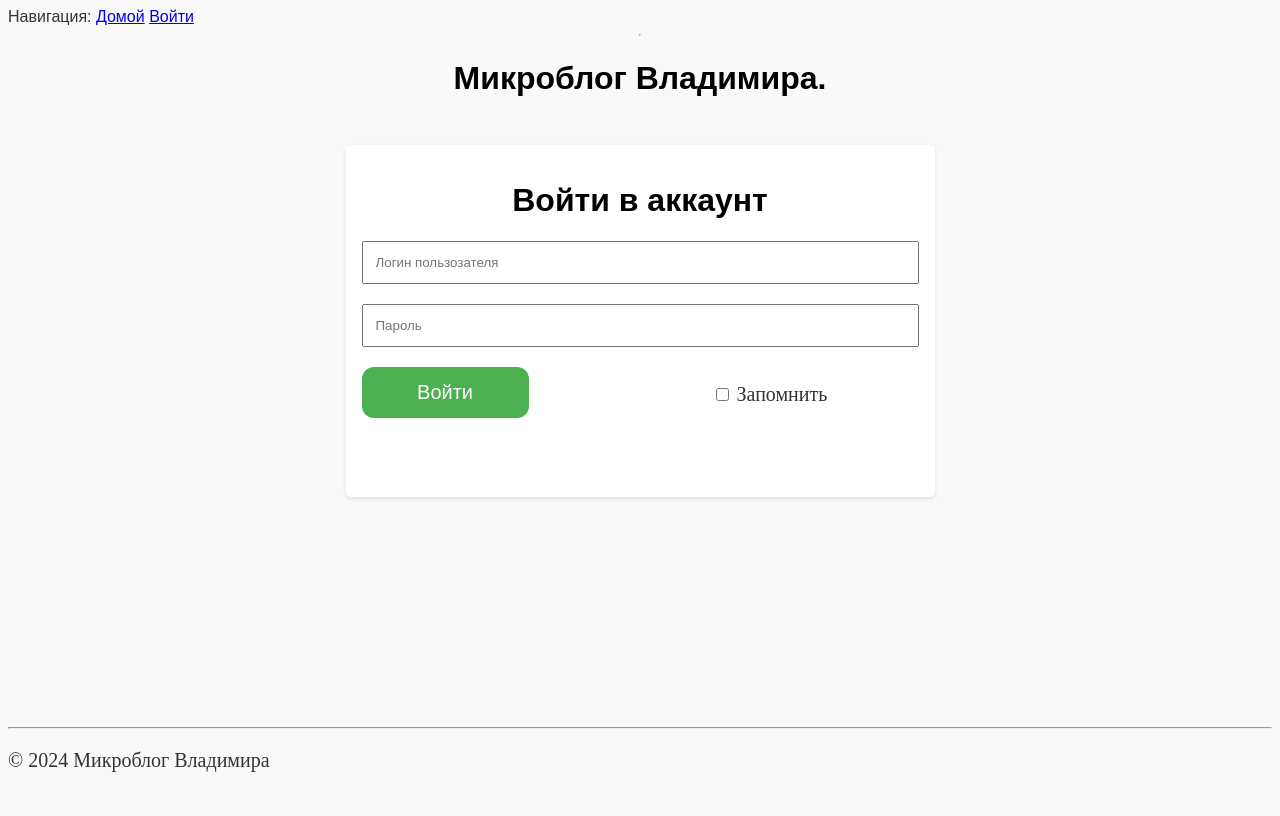
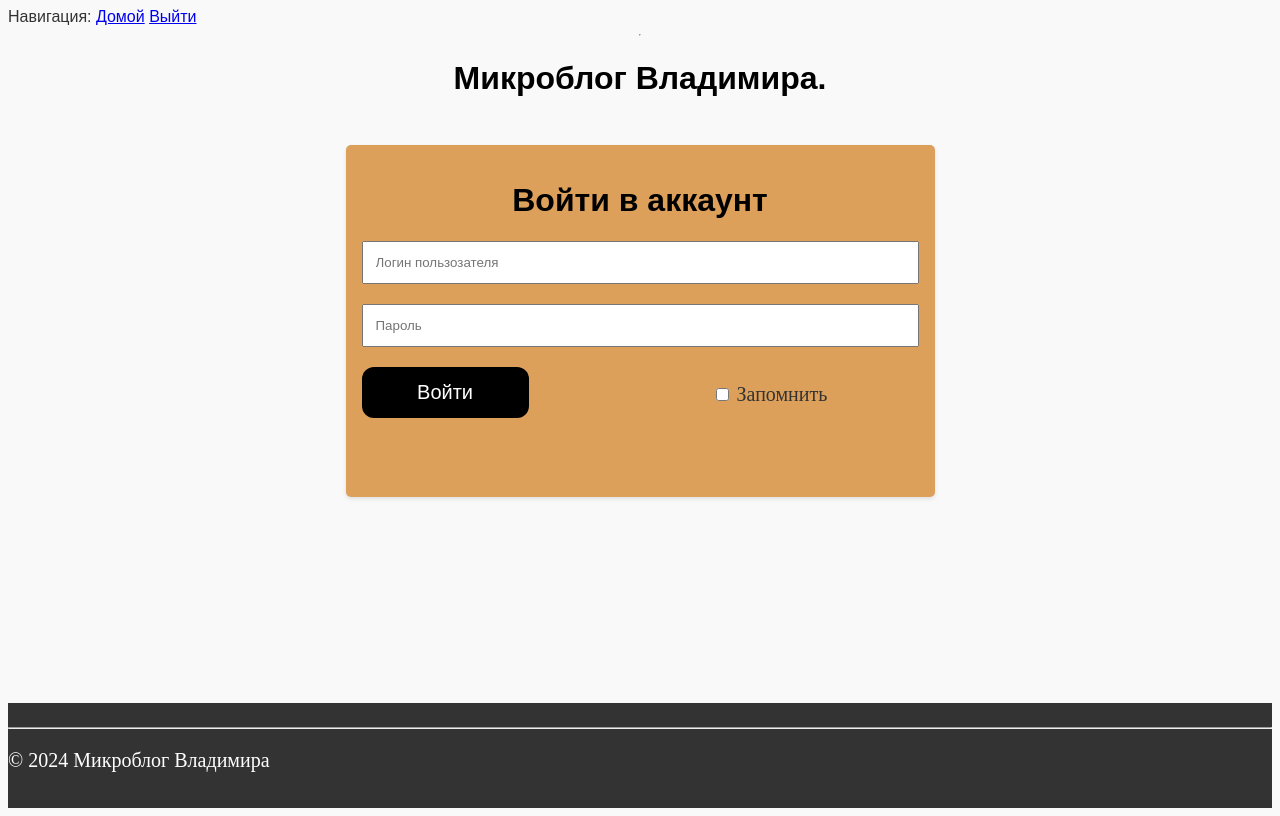
Before and after one commit to vovan13347/MyFlaskBlog, a Flask app: template app/templates/login.html in a window 1280 px wide. Run offline with Flask 3, Linux system fonts and the light colour scheme; the template is opened without the code that fills it: values that come from a table or form of the project are taken from there, others are empty; the visitor is signed in with stand-in values (Sample User, id 1).

Commit message:
update app

```diff
--- a/app/forms.py
+++ b/app/forms.py
@@ -1,9 +1,24 @@
 from flask_wtf import FlaskForm
 from wtforms import StringField, PasswordField, SubmitField, BooleanField
-from wtforms.validators import DataRequired
+from wtforms.validators import DataRequired, ValidationError, Email, EqualTo
+import sqlalchemy as sa
+from app import db
+from app.models import User
 
 class LoginForm(FlaskForm):
-  username = StringField('Логин пользозателя', validators=[DataRequired()])
-  password = PasswordField('Пароль', validators=[DataRequired()])
-  remember_me = BooleanField('Запомнить')
-  submit = SubmitField('Войти')
+    username = StringField('Логин пользозателя', validators=[DataRequired()])
+    password = PasswordField('Пароль', validators=[DataRequired()])
+    remember_me = BooleanField('Запомнить')
+    submit = SubmitField('Войти')
+
+def validate_username(self, username):
+    user = db.session.scalar(sa.select(User).where(
+    User.username == username.data))
+    if user is not None:
+        raise ValidationError('Неправильное имя пользователя или пароль.')
+
+def validate_email(self, email):
+    user = db.session.scalar(sa.select(User).where(
+        User.email == email.data))
+    if user is not None:
+        raise ValidationError('Неправильный email.')
--- a/app/static/css/style.css
+++ b/app/static/css/style.css
@@ -16,8 +16,6 @@ p {
 }
 
 header {
-  background-color: #333
-  color: #fff;
   padding: 1rem 0;
   text-align: center;
 }
@@ -35,7 +33,7 @@ main {
 }
 
 footer {
-  background-color: #333
+  background-color: #333;
   color: #fff;
   text-align: left;
   padding: 1rem 0;
@@ -59,7 +57,7 @@ footer {
 
 .lfsubmit {
     width: 30%;
-    background-color: #4CAF50;
+    background-color: #000;
     color: white;
     padding: 14px;
     border: none;
@@ -75,9 +73,9 @@ footer {
 
 
 .loginform {
-  background-color: #fff;
+  background-color: #dca05b;
   padding: 1rem;
-  margin-botton: 1rem;
+  margin-bottom: 1rem;
   border-radius: 5px;
   box-shadow: 0 2px 4px rgba(0, 0, 0, 0.1)
 }
@@ -95,7 +93,7 @@ footer {
 .post {
   background-color: #fff;
   padding: 1rem;
-  margin-botton: 1rem;
+  margin-bottom: 1rem;
   border-radius: 5px;
   box-shadow: 0 2px 4px rgba(0, 0, 0, 0.1)
 }
--- a/app/templates/base.html
+++ b/app/templates/base.html
@@ -14,7 +14,7 @@
             {% if current_user.is_anonymous %}
                 <a href="/login">Войти</a>
             {% else %}
-                <a href="/logout">Войти</a>
+                <a href="/logout">Выйти</a>
             {% endif %}
         </div>
         <hr>
--- a/app/templates/index.html
+++ b/app/templates/index.html
@@ -3,6 +3,7 @@
 {% block title %}Главная{% endblock %}
 
 {% block content %}
+    <h1>Привет, {{ current_user.username }}!</h1>
     <section class="posts">
         <img  src="{{ url_for('static', filename='images/i3.png') }}">
 
```
Also changed, not shown: app/routes.py (+6 -3 lines), readme.txt.
